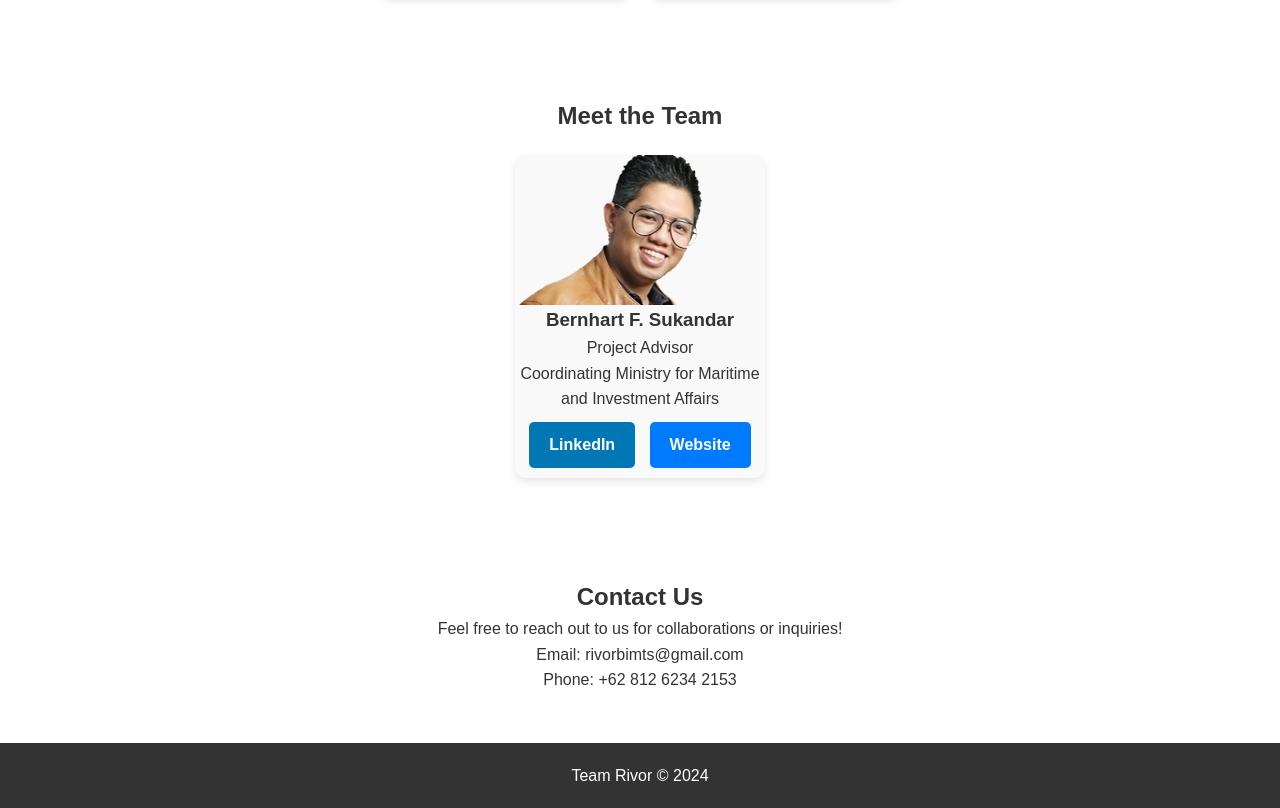
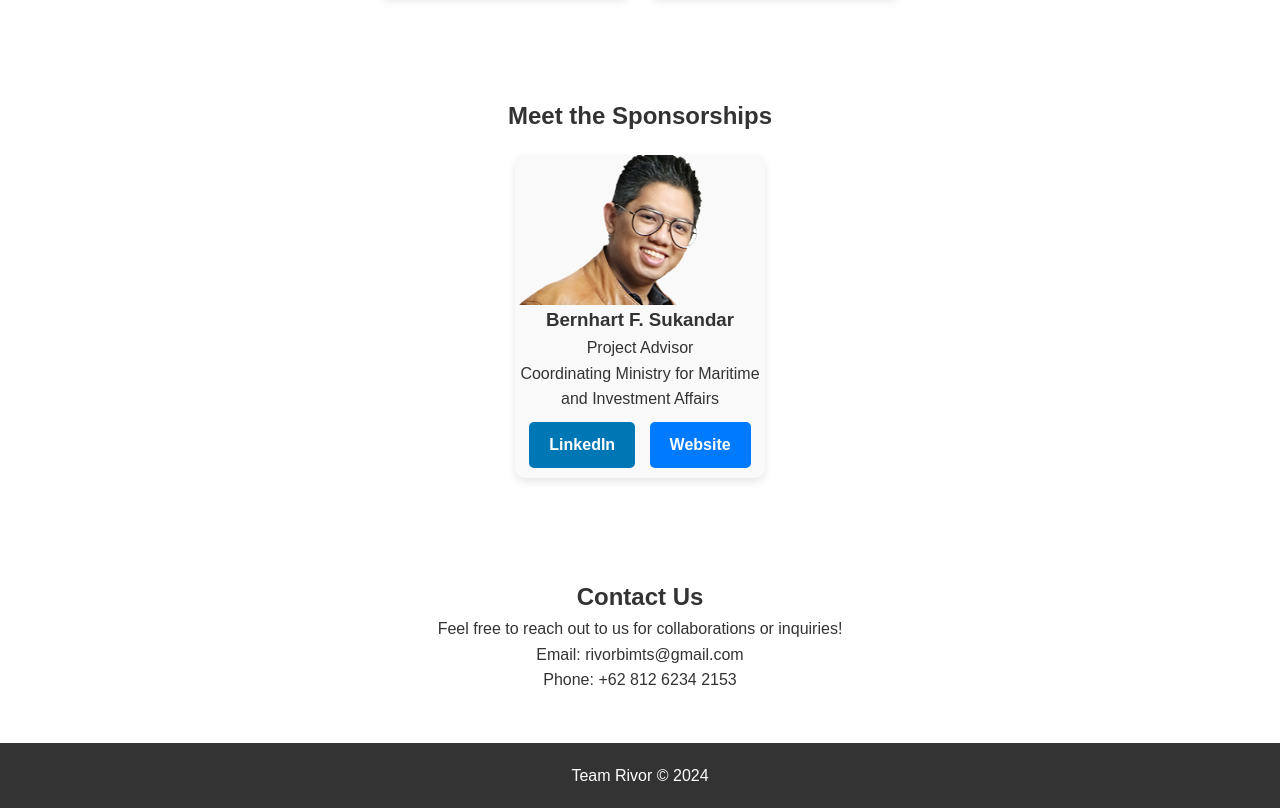
Before and after one commit to J-luminer/J-web, a plain HTML site: page Website_Joel/portfolio-website/solar-water-heater/solarwaterheater.html in a window 1280 px wide. Shown: the part 1735-2543 px from the top of the page. Drawn offline with Linux system fonts and the light colour scheme.

Commit message:
Add files via upload

```diff
--- a/Website_Joel/portfolio-website/solar-water-heater/solarwaterheater.html
+++ b/Website_Joel/portfolio-website/solar-water-heater/solarwaterheater.html
@@ -98,7 +98,7 @@
     </section>
 
     <section id="team" class="team-section">
-        <h2>Meet the Team</h2>
+        <h2>Meet the Sponsorships</h2>
         <div class="team-container">
             <div class="team-card">
                 <div class="team-image" style="background-image: url('images/berhart.png');"></div>
```
